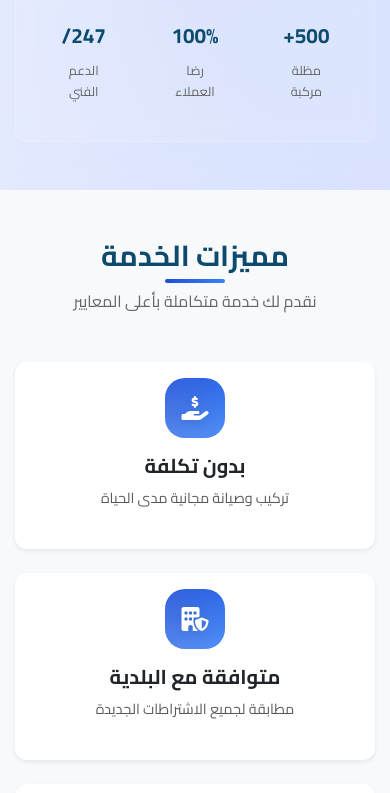
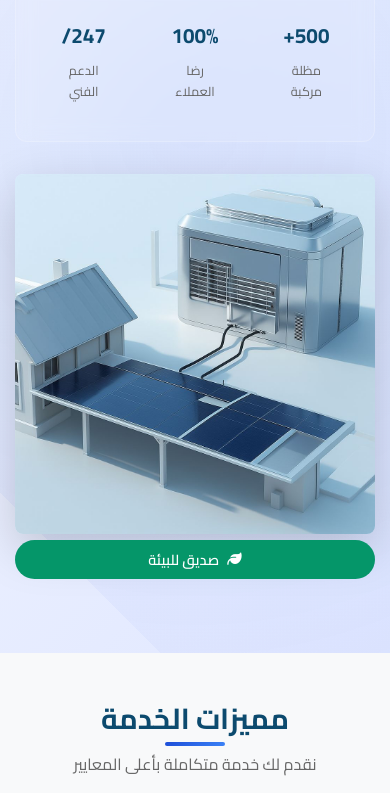
Before and after one commit to Saadiphone/thalf, a plain HTML site: page index.html in a window 390 px wide. Shown: the part 692-1485 px from the top of the page. Drawn offline with nearby package versions, Linux system fonts and the light colour scheme.

Commit message:
Update index.html

```diff
--- a/index.html
+++ b/index.html
@@ -112,7 +112,7 @@
                         </div>
                     </div>
                 </div>
-                <div class="col-lg-6 d-none d-lg-block" data-aos="fade-left">
+                <div class="col-lg-6" data-aos="fade-left">
                     <div class="hero-image-container">
                         <img src="solar-carport.jpeg" alt="مظلة سيارة شمسية" class="img-fluid rounded-3 shadow-lg">
                         <div class="floating-badge">
```
